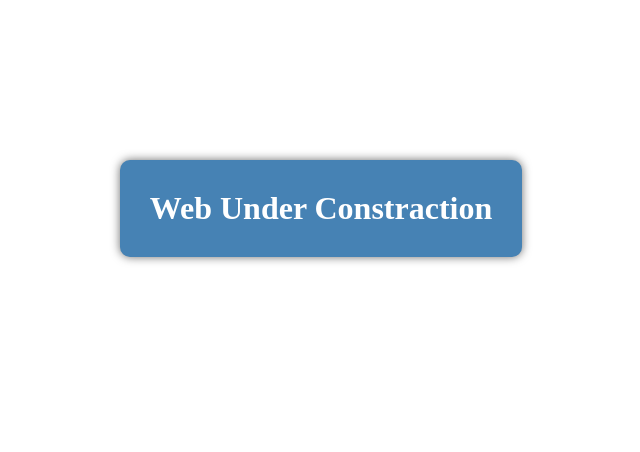
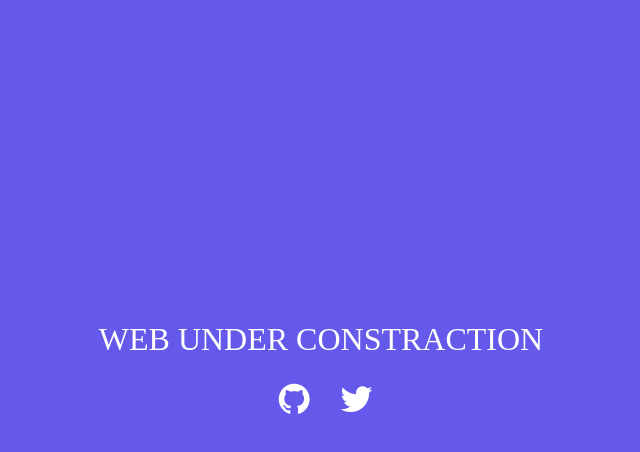
Before and after one commit to mwamizi/my-Sample-Website, a website: page final/index.html in a window 1280 px wide. Shown: the whole page, without its empty margins (319-959 px from the left). Drawn offline with Linux system fonts and the light colour scheme.

Commit message:
new looking

```diff
--- a/final/index.html
+++ b/final/index.html
@@ -1,31 +1,34 @@
 <!DOCTYPE html>
 <html lang="en">
+  <head>
+    <meta charset="UTF-8" />
+    <meta name="viewport" content="width=device-width, initial-scale=1.0" />
+    <link
+      rel="stylesheet"
+      href="https://cdnjs.cloudflare.com/ajax/libs/font-awesome/4.7.0/css/font-awesome.min.css"
+    />
+    <link rel="stylesheet" href="style.css" />
+    <title>emmadev</title>
+  </head>
 
-<head>
-    <meta charset="UTF-8">
-    <meta name="viewport" content="width=device-width, initial-scale=1.0">
-    <title>emmaDev</title>
-</head>
-<style>
-    body {
-        display: flex;
-        justify-content: center;
-        align-items: center;
-        font-family: 'Montserrat';
-        height: 50vh;
-    }
-
-    h1 {
-        background-color: steelblue;
-        color: #fff;
-        padding: 30px;
-        border-radius: 10px;
-        box-shadow: 0px 0px 10px 0px rgba(0, 0, 0, 0.575);
-    }
-</style>
-
-<body>
-    <h1>Web Under Constraction</h1>
-</body>
-
+  <body>
+    <div class="container">
+      <h1>Web Under Constraction</h1>
+      <ul class="links">
+        <li>
+          <a href="https://github.com/mwamizi" target="_blank" rel="noreferrer"
+            ><i class="fa fa-github"></i
+          ></a>
+        </li>
+        <li>
+          <a
+            href="https://twitter.com/emwamizi"
+            target="_blank"
+            rel="noreferrer"
+            ><i class="fa fa-twitter"></i
+          ></a>
+        </li>
+      </ul>
+    </div>
+  </body>
 </html>
--- /dev/null
+++ b/final/style.css
@@ -0,0 +1,33 @@
+body {
+  display: flex;
+  justify-content: center;
+  align-items: center;
+  font-family: "Montserrat";
+  height: 90vh;
+  background-color: #6559eb;
+}
+
+.container {
+  text-align: center;
+}
+
+h1 {
+  color: #fff;
+  text-transform: uppercase;
+  font-weight: 400;
+}
+ul {
+  display: flex;
+  justify-content: center;
+  align-items: center;
+}
+
+li {
+  list-style: none;
+  margin-right: 30px;
+  text-align: center;
+}
+a {
+  color: #fff;
+  font-size: 36px;
+}
```
